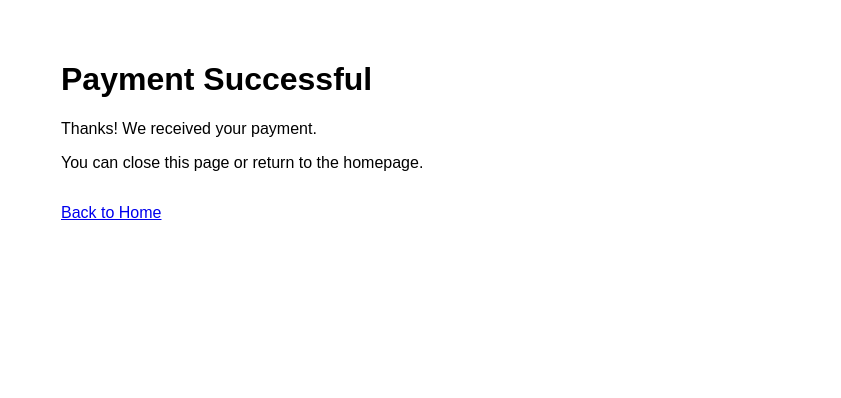
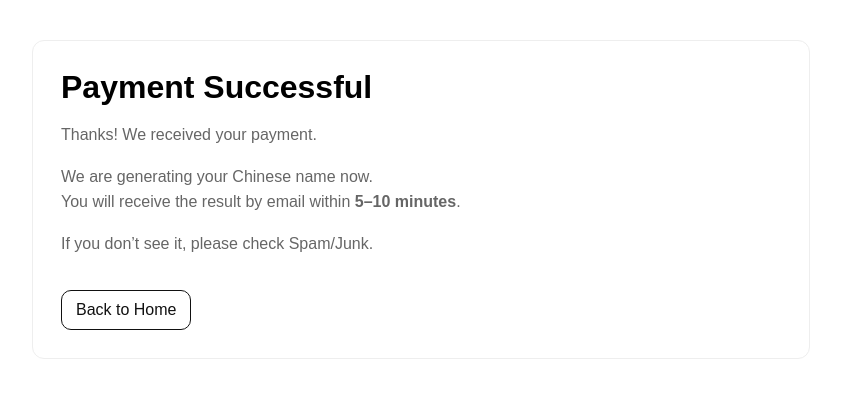
Before and after one commit to wangwalon/myname-world, a website: page success.html in a window 1280 px wide. Shown: the whole page, without its empty margins (219-1060 px from the left). Drawn offline with Linux system fonts and the light colour scheme.

Commit message:
Update success.html

```diff
--- a/success.html
+++ b/success.html
@@ -2,17 +2,26 @@
 <html>
   <head>
     <meta charset="utf-8" />
-    <title>Payment Success</title>
+    <title>Payment Successful</title>
     <meta name="viewport" content="width=device-width, initial-scale=1" />
     <style>
-      body { font-family: Arial, sans-serif; padding: 40px; max-width: 720px; margin: auto; }
-      a { display:inline-block; margin-top:16px; }
+      body{font-family:Arial,Helvetica,sans-serif;margin:0;padding:40px;background:#fff;}
+      .card{max-width:720px;margin:0 auto;border:1px solid #eee;border-radius:12px;padding:28px;}
+      h1{margin:0 0 12px;}
+      .muted{color:#666;line-height:1.6;}
+      .btn{display:inline-block;margin-top:18px;padding:10px 14px;border:1px solid #111;border-radius:10px;text-decoration:none;color:#111;}
     </style>
   </head>
   <body>
-    <h1>Payment Successful</h1>
-    <p>Thanks! We received your payment.</p>
-    <p>You can close this page or return to the homepage.</p>
-    <a href="/">Back to Home</a>
+    <div class="card">
+      <h1>Payment Successful</h1>
+      <p class="muted">Thanks! We received your payment.</p>
+      <p class="muted">
+        We are generating your Chinese name now.<br/>
+        You will receive the result by email within <b>5–10 minutes</b>.
+      </p>
+      <p class="muted">If you don’t see it, please check Spam/Junk.</p>
+      <a class="btn" href="/">Back to Home</a>
+    </div>
   </body>
 </html>
```
